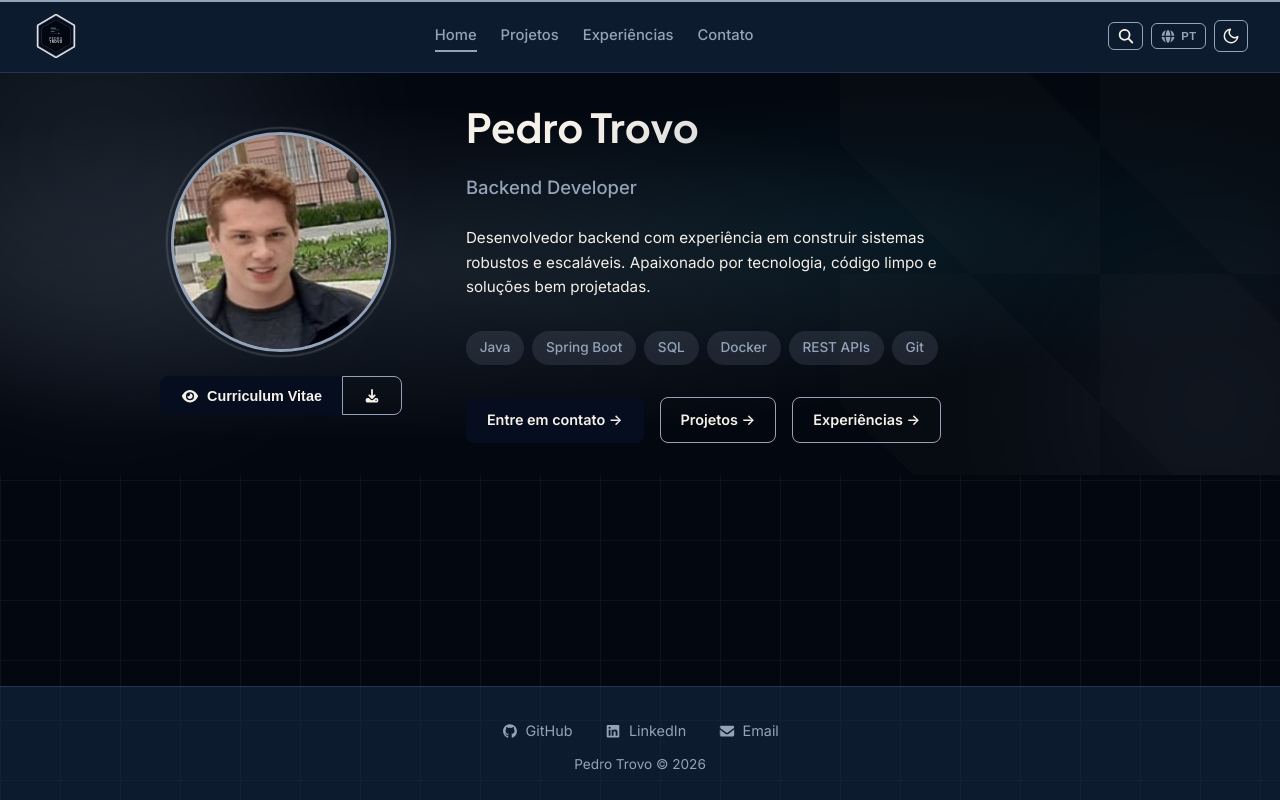
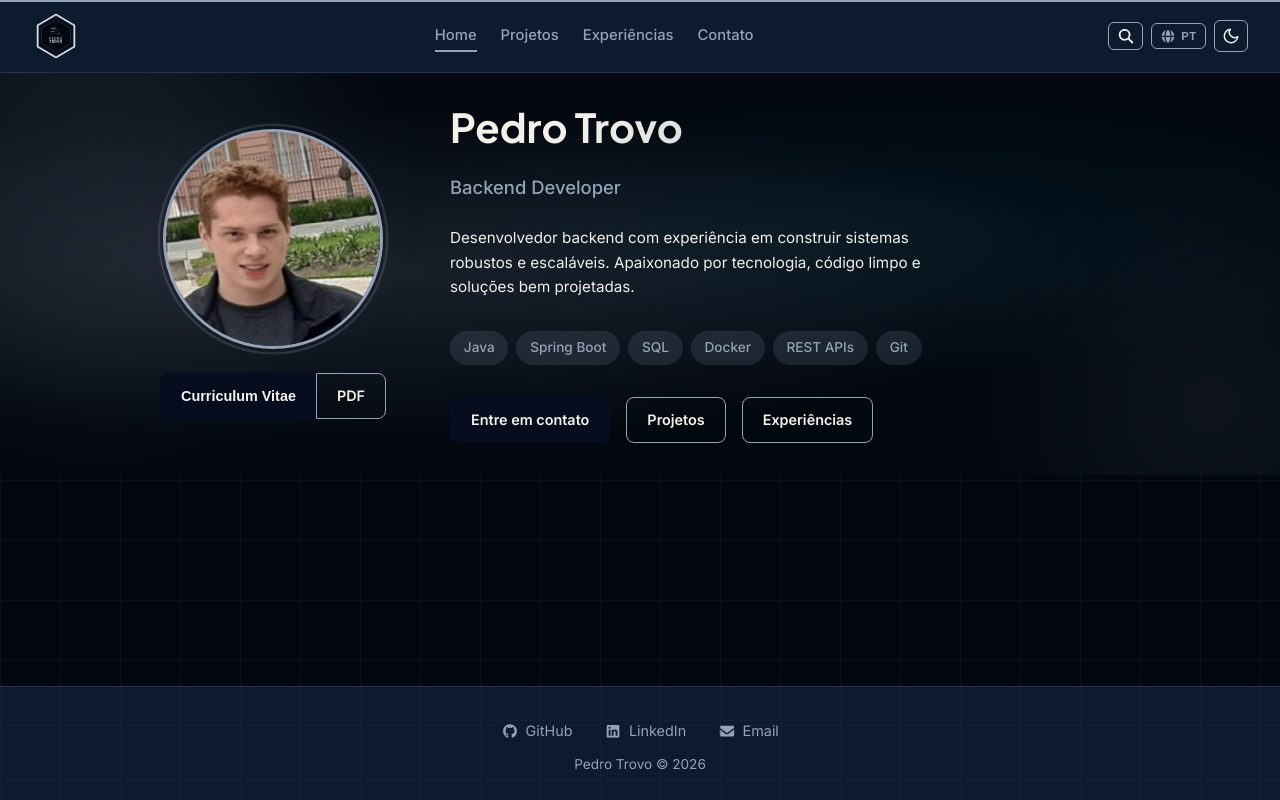
Before and after one commit to pedro-Trovo/Portfolio-pedro-trovo, a React (Vite) app: page / in a window 1280 px wide. Built offline with nearby package versions, Linux system fonts and the light colour scheme.

Commit message:
refactor: remove ícones dos CTAs e padrões dos backgrounds

```diff
--- a/src/App.css
+++ b/src/App.css
@@ -399,26 +399,6 @@ main {
   opacity: 0.08;
 }
 
-.home-pattern {
-  position: absolute;
-  top: 50%;
-  right: -80px;
-  width: 520px;
-  height: 520px;
-  transform: translateY(-50%);
-  pointer-events: none;
-  z-index: 0;
-  opacity: 0.05;
-  background-image: url('/svg/hero-pattern.svg');
-  background-repeat: no-repeat;
-  background-size: contain;
-  background-position: center;
-}
-
-.light .home-pattern {
-  opacity: 0.04;
-}
-
 .home-hero {
   display: grid;
   grid-template-columns: auto 1fr;
@@ -1147,26 +1127,6 @@ main {
   overflow: hidden;
 }
 
-.experiences-pattern {
-  position: absolute;
-  top: 50%;
-  left: -100px;
-  width: 480px;
-  height: 480px;
-  transform: translateY(-50%);
-  pointer-events: none;
-  z-index: 0;
-  opacity: 0.04;
-  background-image: url('/svg/experiences-pattern.svg');
-  background-repeat: no-repeat;
-  background-size: contain;
-  background-position: center;
-}
-
-.light .experiences-pattern {
-  opacity: 0.03;
-}
-
 .experiences-list {
   display: flex;
   flex-direction: column;
--- a/src/pages/Experiences.jsx
+++ b/src/pages/Experiences.jsx
@@ -21,7 +21,6 @@ function Experiences() {
 
   return (
     <section className="page experiences">
-      <div className="experiences-pattern" />
       <Helmet>
         <html lang={language} />
         <title>{t('experiences.title')} | Pedro Trovo</title>
--- a/src/pages/Home.jsx
+++ b/src/pages/Home.jsx
@@ -2,8 +2,6 @@ import { useState } from 'react'
 import { Link } from 'react-router-dom'
 import { Helmet } from 'react-helmet-async'
 import { motion } from 'framer-motion'
-import { FontAwesomeIcon } from '@fortawesome/react-fontawesome'
-import { faEye, faDownload } from '@fortawesome/free-solid-svg-icons'
 import { useLanguage } from '../i18n'
 import CVModal from '../components/CVModal'
 
@@ -50,7 +48,6 @@ function Home() {
       <section className="page home">
         <div className="home-orb home-orb--1" />
         <div className="home-orb home-orb--2" />
-        <div className="home-pattern" />
         <div className="home-hero">
           <motion.div
             className="home-photo-col"
@@ -63,10 +60,10 @@ function Home() {
             </motion.div>
             <motion.div className="home-cv-buttons" variants={fadeUp}>
               <button onClick={() => setShowCV(true)} className="btn btn-primary">
-                <FontAwesomeIcon icon={faEye} /> {t('home.cv_download')}
+                {t('home.cv_download')}
               </button>
               <a href="/cv.pdf" download className="btn btn-secondary" title="Download PDF">
-                <FontAwesomeIcon icon={faDownload} />
+                PDF
               </a>
             </motion.div>
             <CVModal open={showCV} onClose={() => setShowCV(false)} />
@@ -87,9 +84,9 @@ function Home() {
               ))}
             </motion.div>
             <motion.div className="home-ctas" variants={fadeUp}>
-              <Link to="/contato" className="btn btn-primary">{t('home.contact_cta')} &rarr;</Link>
-              <Link to="/projetos" className="btn btn-secondary">{t('home.projects_cta')} &rarr;</Link>
-              <Link to="/experiencias" className="btn btn-secondary">{t('home.experiences_cta')} &rarr;</Link>
+              <Link to="/contato" className="btn btn-primary">{t('home.contact_cta')}</Link>
+              <Link to="/projetos" className="btn btn-secondary">{t('home.projects_cta')}</Link>
+              <Link to="/experiencias" className="btn btn-secondary">{t('home.experiences_cta')}</Link>
             </motion.div>
           </motion.div>
         </div>
```
